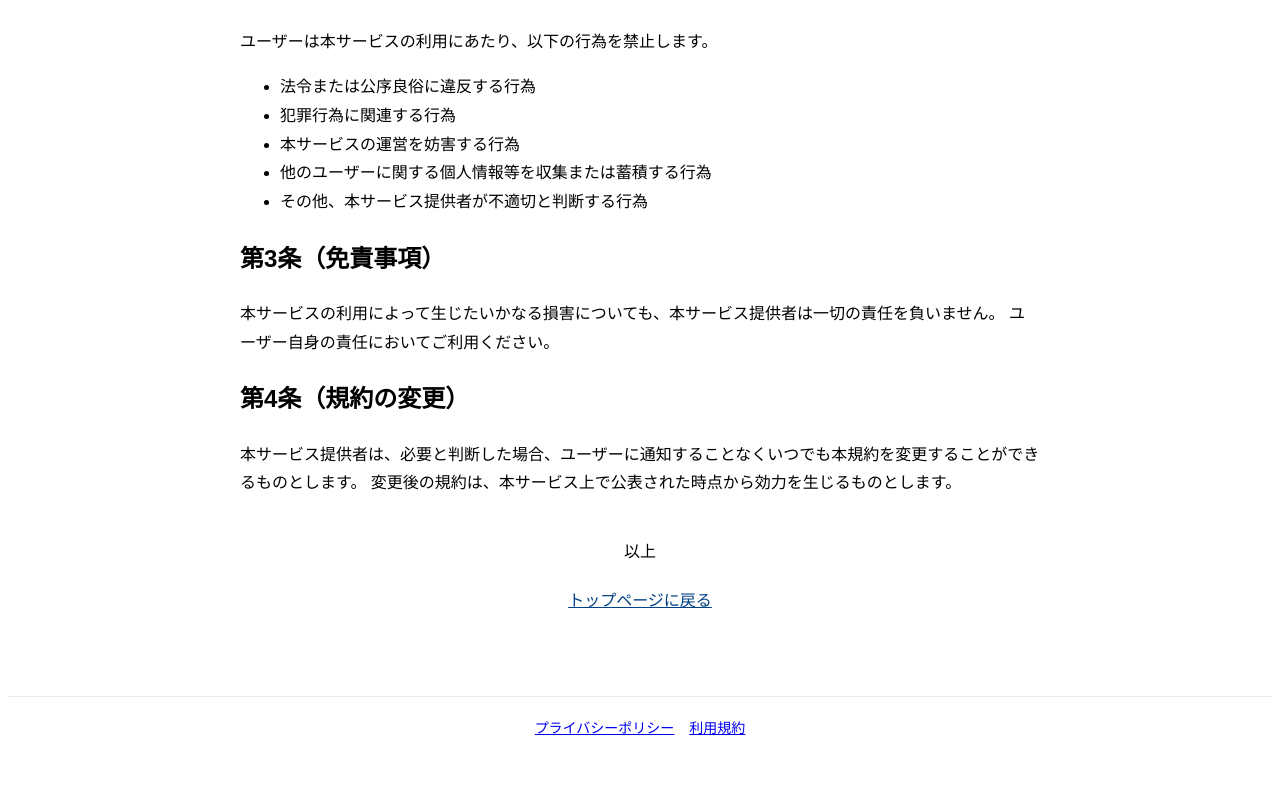
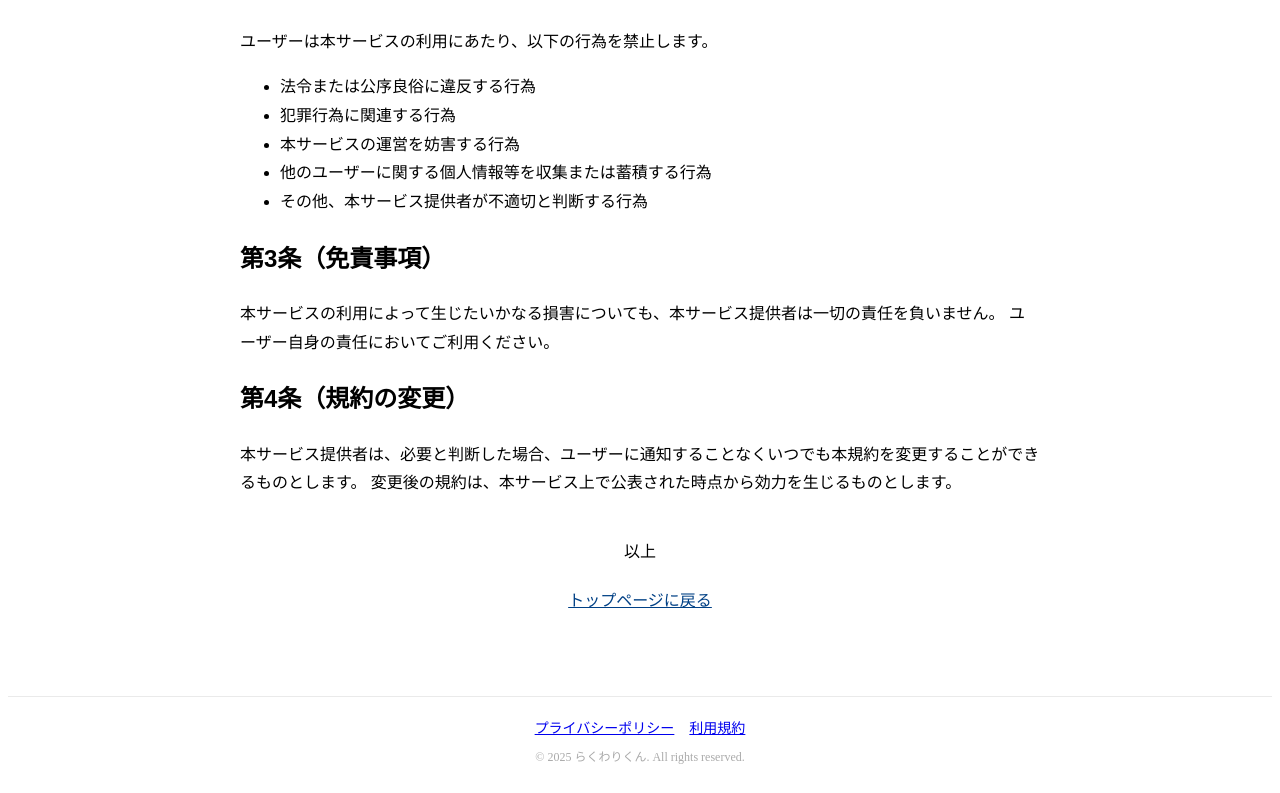
Before and after one commit to xkenks/Rakuwarikun, a Next.js app: page /terms in a window 1280 px wide. Shown: the part 429-1222 px from the top of the page. Before the commit the page ends 1194 px from the top, so only its background shows below. Built offline with nearby package versions, Linux system fonts and the light colour scheme.

Commit message:
フッターに著作権を追加

```diff
--- a/src/components/ui/Footer.js
+++ b/src/components/ui/Footer.js
@@ -10,12 +10,17 @@ export default function Footer() {
       fontSize: "14px",
       color: "#888"
     }}>
+      <div>
         <Link href="/privacy" style={{ marginRight: "15px" }}>
           プライバシーポリシー
         </Link>
         <Link href="/terms">
           利用規約
         </Link>
+      </div>
+      <div style={{ marginTop: "10px", fontSize: "12px", color: "#aaa" }}>
+        © {new Date().getFullYear()} らくわりくん. All rights reserved.
+      </div>
     </footer>
   );
 }
```
Lines whose indentation alone changed are shown as unchanged.
